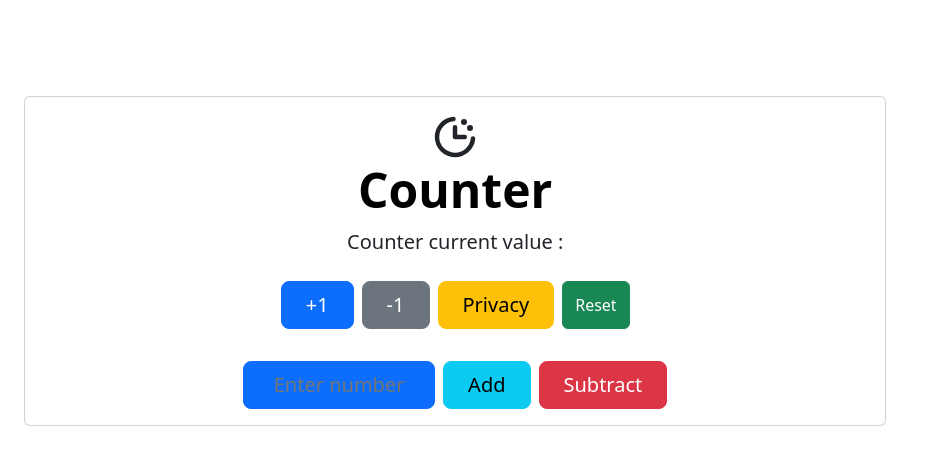
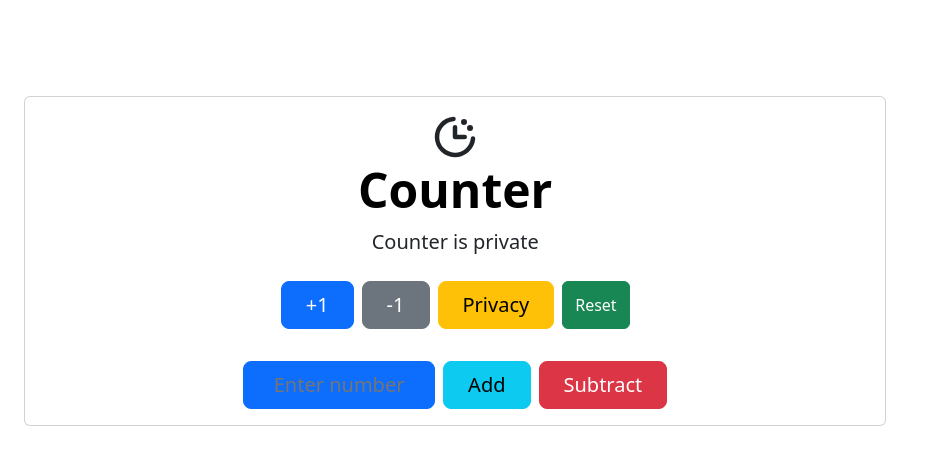
Before and after one commit to singhaditi2004/React, a React (Vite) app in the folder withBootStrap/Counter/: page / in a window 1280 px wide. Both pictures are taken after a click on the button "Privacy". Shown: the top 464 px of the page, without its empty margins (0-925 px from the left). Built offline with nearby package versions, Linux system fonts and the light colour scheme.

Commit message:
fixed privacy

```diff
--- a/withBootStrap/Counter/src/App.jsx
+++ b/withBootStrap/Counter/src/App.jsx
@@ -4,17 +4,21 @@ import Header from "./Components/Header";
 import Modal from "./Components/Container";
 import "bootstrap/dist/css/bootstrap.css";
 import Controls from "./Components/Controls";
+import { useSelector } from "react-redux";
+import PrivacyMessage from "./Components/PrivacyMessage";
 
 function App() {
+  const privacy = useSelector((store) => store.privacy);
   return (
     <center
       className="px-4 py-5 my-5
       text-center"
     >
       <Modal>
+        <Header />
         <div className="col-lg-6 mx-auto">
-          <Header />
-          <DisplayValue />
+          {privacy ? <PrivacyMessage /> : <DisplayValue />}
+
           <Controls />
         </div>
       </Modal>
--- a/withBootStrap/Counter/src/Components/PrivacyMessage.jsx
+++ b/withBootStrap/Counter/src/Components/PrivacyMessage.jsx
@@ -0,0 +1,5 @@
+const PrivacyMessage = () => {
+  return <p className="lead mb-4">Counter is private </p>;
+};
+
+export default PrivacyMessage;
--- a/withBootStrap/Counter/src/store/index.js
+++ b/withBootStrap/Counter/src/store/index.js
@@ -5,17 +5,23 @@ const INITIAL_VALUE = { counter: 0, privacy: false };
 const counterReducer = (store = INITIAL_VALUE, action) => {
   console.log("Action Recieved", action);
   if (action.type === "INCREMENT") {
-    return { counter: store.counter + 1 };
+    return { counter: store.counter + 1, privacy: store.privacy };
   } else if (action.type === "DECEREMENT") {
-    return { counter: store.counter - 1 };
+    return { counter: store.counter - 1, privacy: store.privacy };
   } else if (action.type === "SUBTRACT") {
-    return { counter: store.counter - Number(action.payload.value) };
+    return {
+      counter: store.counter - Number(action.payload.value),
+      privacy: store.privacy,
+    };
   } else if (action.type === "ADD") {
-    return { counter: store.counter + Number(action.payload.value) };
+    return {
+      counter: store.counter + Number(action.payload.value),
+      privacy: store.privacy,
+    };
   } else if (action.type === "RESET") {
     return { counter: 0 };
   } else if (action.type === "PRIVACY") {
-    return { privacy: !store.privacy };
+    return { counter: store.counter, privacy: !store.privacy };
   }
   return store;
 };
```
